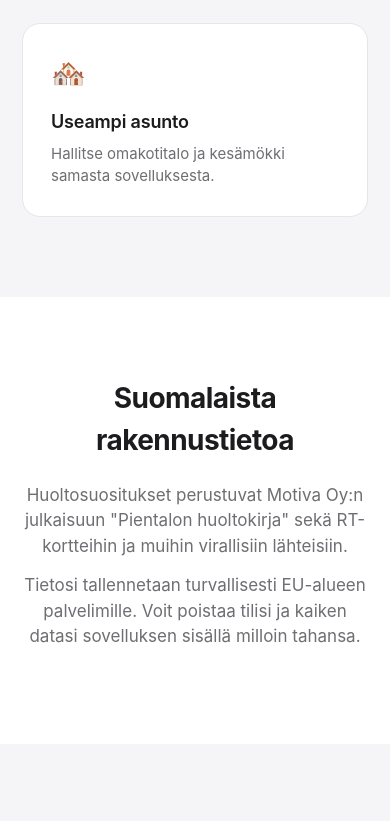
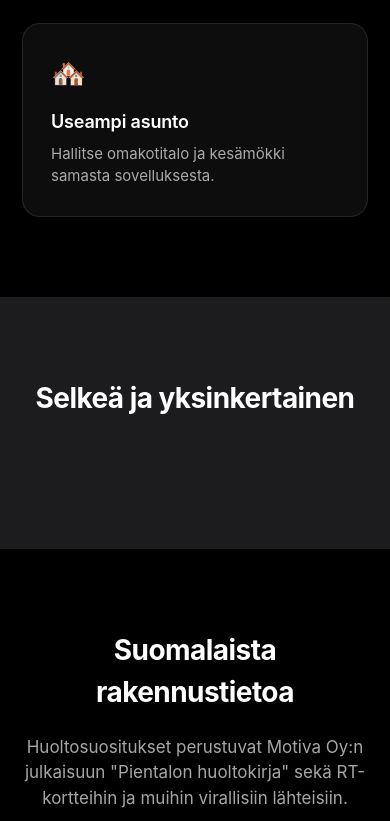
Before and after one commit to ollipaan/koto-marketing, a plain HTML site: page index.html in a window 390 px wide. Shown: the part 1781-2602 px from the top of the page. Drawn offline with Linux system fonts and the light colour scheme.

Commit message:
Dark theme + screens section
Background switched to dark (#1c1c1e) matching the app. Cards use translucent
white surface with subtle border. Added empty screens section ready for
phone mockup images.

Co-Authored-By: Claude Opus 4.7 (1M context) <noreply@anthropic.com>

```diff
--- a/index.html
+++ b/index.html
@@ -48,23 +48,13 @@
 
 <style>
   :root {
-    --bg: #ffffff;
-    --bg-alt: #f5f5f7;
-    --text: #1c1c1e;
-    --text-soft: #6e6e73;
-    --border: #e5e5ea;
-    --accent: #1c1c1e;
-  }
-
-  @media (prefers-color-scheme: dark) {
-    :root {
-      --bg: #000000;
-      --bg-alt: #1c1c1e;
-      --text: #f5f5f7;
-      --text-soft: #a1a1a6;
-      --border: #2c2c2e;
-      --accent: #ffffff;
-    }
+    --bg: #1c1c1e;
+    --bg-alt: #2c2c2e;
+    --bg-card: rgba(255, 255, 255, 0.05);
+    --text: #ffffff;
+    --text-soft: rgba(255, 255, 255, 0.65);
+    --border: rgba(255, 255, 255, 0.1);
+    --accent: #ffffff;
   }
 
   * { box-sizing: border-box; margin: 0; padding: 0; }
@@ -118,7 +108,7 @@
 
   .features {
     padding: 80px 0;
-    background: var(--bg-alt);
+    background: #000;
   }
   .features h2 {
     font-size: clamp(28px, 4vw, 40px);
@@ -133,7 +123,7 @@
     gap: 24px;
   }
   .feature {
-    background: var(--bg);
+    background: var(--bg-card);
     border-radius: 18px;
     padding: 28px;
     border: 1px solid var(--border);
@@ -154,9 +144,35 @@
     font-size: 15px;
   }
 
+  .screens {
+    padding: 80px 0;
+    overflow: hidden;
+  }
+  .screens h2 {
+    font-size: clamp(28px, 4vw, 40px);
+    font-weight: 700;
+    letter-spacing: -0.02em;
+    margin-bottom: 50px;
+    text-align: center;
+  }
+  .screens-row {
+    display: flex;
+    gap: 24px;
+    justify-content: center;
+    flex-wrap: wrap;
+  }
+  .screens-row img {
+    width: 100%;
+    max-width: 260px;
+    height: auto;
+    border-radius: 24px;
+    display: block;
+  }
+
   .why {
     padding: 80px 0;
     text-align: center;
+    background: #000;
   }
   .why h2 {
     font-size: clamp(28px, 4vw, 40px);
@@ -173,7 +189,7 @@
 
   .cta {
     padding: 80px 0;
-    background: var(--bg-alt);
+    background: #000;
     text-align: center;
   }
   .cta h2 {
@@ -267,6 +283,16 @@
   </div>
 </section>
 
+<section class="screens">
+  <div class="container">
+    <h2>Selkeä ja yksinkertainen</h2>
+    <div class="screens-row">
+      <!-- Lisää kuvat /screens/-kansioon ja viittaa tähän -->
+      <!-- Esim.: <img src="/screens/etusivu.png" alt="Etusivu"> -->
+    </div>
+  </div>
+</section>
+
 <section class="why">
   <div class="container">
     <h2>Suomalaista rakennustietoa</h2>
```
